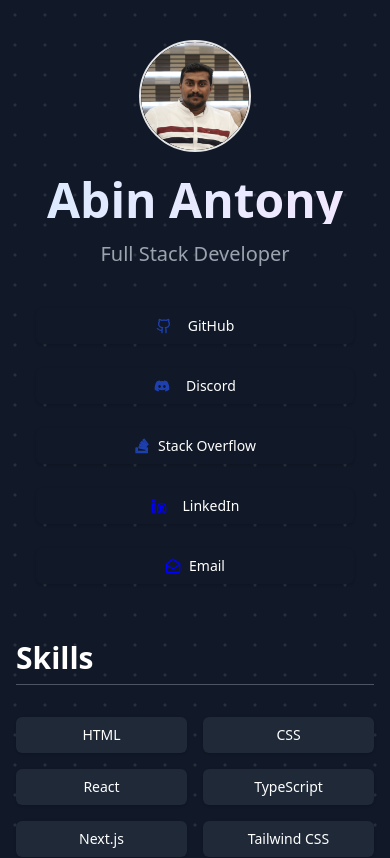
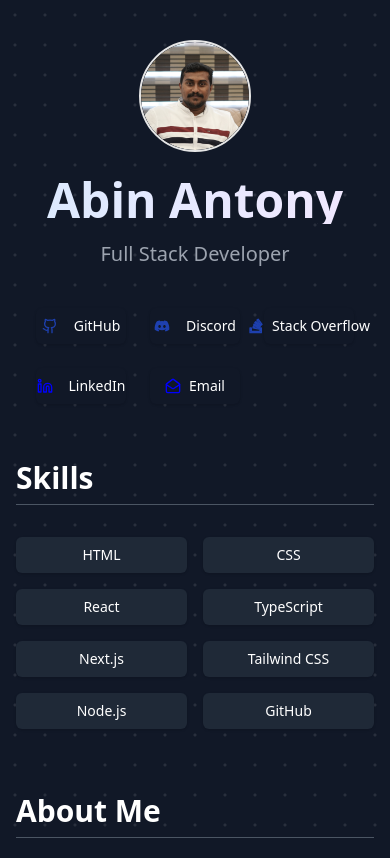
Before and after one commit to AbinAntony8888/PortfolioWebsite, a Next.js app: page / in a window 390 px wide. Shown: the top 858 px of the page. Built offline with nearby package versions, Linux system fonts and the light colour scheme.

Commit message:
links modified

```diff
--- a/src/components/Portfolio.tsx
+++ b/src/components/Portfolio.tsx
@@ -74,7 +74,7 @@
           </div>
 
           {/* Social Links */}
-          <div className="  gap-6 mb-10 pt-2 grid grid-cols-1 md:grid-cols-5 px-5">
+          <div className="  gap-6 mb-10 pt-2 grid grid-cols-3 md:grid-cols-5 px-5">
             <Button
               className="bg-gray-900 hover:bg-gray-800 text-white"
               onClick={() => (window.location.href = githubOAuthURL)}
```
